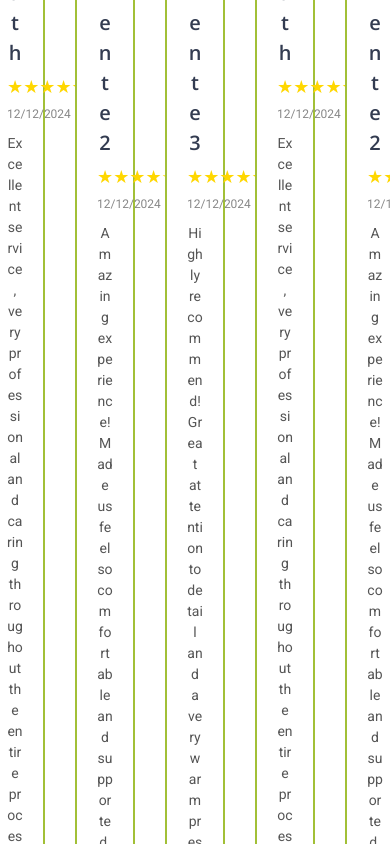
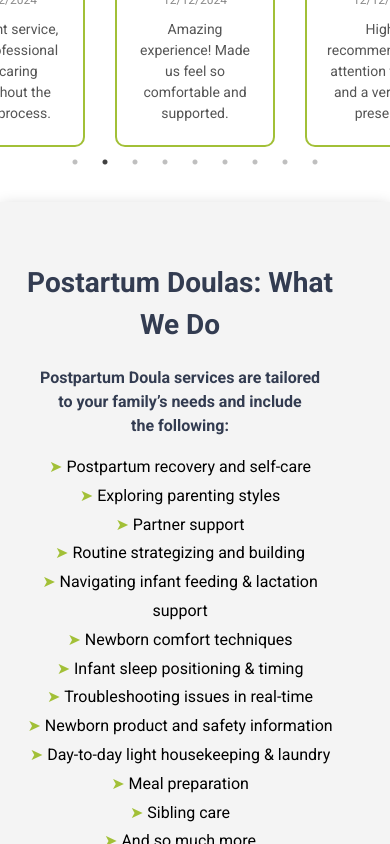
Before and after one commit to Victor-Settin/SiteQueenDoula, a React (Create React App) app: page / in a window 390 px wide. Shown: the part 2127-2971 px from the top of the page. Built offline with nearby package versions, Linux system fonts and the light colour scheme.

Commit message:
add responsividade carousel

```diff
--- a/package.json
+++ b/package.json
@@ -13,6 +13,7 @@
     "react-dom": "^18.3.1",
     "react-hook-form": "^7.54.0",
     "react-icons": "^5.4.0",
+    "react-responsive": "^10.0.0",
     "react-router-dom": "^7.0.2",
     "react-scripts": "5.0.1",
     "react-slick": "^0.30.2",
--- /dev/null
+++ b/src/Components/DoulaServices/DoulaServices.css
@@ -0,0 +1,74 @@
+.doula-services {
+    background-color: #f4f4f4;
+    box-shadow: 0 4px 15px rgba(0, 0, 0, 0.2);
+    padding: 40px 0;
+    margin-top: 55px;
+  }
+
+  .doula-container {
+    display: flex;
+    justify-content: space-between;
+    max-width: 1100px;
+    margin: 0 auto;
+    padding: 20px;
+  }
+
+  .doula-left {
+    flex: 1;
+    padding-right: 30px;
+  }
+
+  .doula-description {
+    font-weight: bold;
+    margin-bottom: 15px;
+    color: #333c51;
+  }
+
+  .doula-list {
+    list-style: none;
+    padding: 0;
+    line-height: 1.8;
+  }
+
+  .doula-footer {
+    font-style: italic;
+    color: #a2c037;
+    margin-top: 10px;
+    display: block;
+  }
+
+  .doula-right {
+    flex: 1;
+    padding-left: 30px;
+    border-left: 1px solid #ddd;
+  }
+
+  .doula-right h3 {
+    color: #8b6f5a;
+    margin-bottom: 10px;
+  }
+
+  .support-list {
+    list-style: none;
+    padding: 0;
+    line-height: 1.8;
+  }
+
+  .support-list span {
+    font-size: 1.2rem;
+    margin-right: 5px;
+  }
+
+  .invite-button {
+    background-color: #b65d4c;
+    color: #fff;
+    border: none;
+    padding: 10px 20px;
+    cursor: pointer;
+    margin-top: 20px;
+    font-size: 1rem;
+  }
+
+  .invite-button:hover {
+    background-color: #9d4b3d;
+  }
--- /dev/null
+++ b/src/Components/DoulaServices/DoulaServices.js
@@ -0,0 +1,67 @@
+import React from 'react';
+import './DoulaServices.css';
+
+const DoulaServices = () => {
+  return (
+    <section className="doula-services">
+      <div className="doula-container">
+        <div className="doula-left">
+          <div className="section-title">Postartum Doulas: What We Do</div>
+          <p className="doula-description">
+            <strong>
+              Postpartum Doula services are tailored to your family’s needs and include the following:
+            </strong>
+          </p>
+          <ul className="doula-list">
+
+            <li>
+                <div style={{ color: '#a2c037', display: 'inline' }}>➤</div> Postpartum recovery and self-care
+            </li>
+            <li>
+                <div style={{ color: '#a2c037', display: 'inline' }}>➤</div> Exploring parenting styles
+            </li>
+            <li>
+                <div style={{ color: '#a2c037', display: 'inline' }}>➤</div> Partner support
+            </li>
+            <li>
+                <div style={{ color: '#a2c037', display: 'inline' }}>➤</div> Routine strategizing and building
+            </li>
+            <li>
+                <div style={{ color: '#a2c037', display: 'inline' }}>➤</div> Navigating infant feeding & lactation support
+            </li>
+            <li>
+                <div style={{ color: '#a2c037', display: 'inline' }}>➤</div> Newborn comfort techniques
+            </li>
+            <li>
+                <div style={{ color: '#a2c037', display: 'inline' }}>➤</div> Infant sleep positioning & timing
+            </li>
+            <li>
+                <div style={{ color: '#a2c037', display: 'inline' }}>➤</div> Troubleshooting issues in real-time
+            </li>
+            <li>
+                <div style={{ color: '#a2c037', display: 'inline' }}>➤</div> Newborn product and safety information
+            </li>
+            <li>
+                <div style={{ color: '#a2c037', display: 'inline' }}>➤</div> Day-to-day light housekeeping & laundry
+            </li>
+            <li>
+                <div style={{ color: '#a2c037', display: 'inline' }}>➤</div> Meal preparation
+            </li>
+            <li>
+                <div style={{ color: '#a2c037', display: 'inline' }}>➤</div> Sibling care
+            </li>
+            <li>
+                <div style={{ color: '#a2c037', display: 'inline' }}>➤</div> And so much more
+            </li>
+            </ul>
+
+          <em className="doula-footer">
+            We provide solutions, or we have a personally vetted referral for the solution!
+          </em>
+        </div>
+      </div>
+    </section>
+  );
+};
+
+export default DoulaServices;
--- a/src/Pages/Home/Home.css
+++ b/src/Pages/Home/Home.css
@@ -191,6 +191,10 @@ img.home-image {
   margin: 0 -15px; /* Compensa a margem extra para alinhar os slides com o contêiner */
 }
 
+.content-side-about-me{
+  font-size: 18px;
+}
+
 .date-time{
   font-size: 12px;
     line-height: 18px;
--- a/src/Pages/Home/Home.js
+++ b/src/Pages/Home/Home.js
@@ -10,6 +10,8 @@ import { motion } from 'framer-motion'; // Importa o framer-motion
 import Slider from 'react-slick'; // Importa o componente Slider
 import "slick-carousel/slick/slick.css";
 import "slick-carousel/slick/slick-theme.css";
+import DoulaServices from '../../Components/DoulaServices/DoulaServices';
+import { useMediaQuery } from 'react-responsive'; // Importa o hook para responsividade
 
 const Home = () => {
   const recommendations = [
@@ -30,20 +32,53 @@ const Home = () => {
       image: cliente3,
       rating: 5,
       comment: "Highly recommend! Great attention to detail and a very warm presence."
-    }
+    }, {
+      name: "Cliente2",
+      image: cliente2,
+      rating: 4,
+      comment: "Amazing experience! Made us feel so comfortable and supported."
+    }, {
+      name: "Cliente2",
+      image: cliente2,
+      rating: 4,
+      comment: "Amazing experience! Made us feel so comfortable and supported."
+    }, {
+      name: "Cliente2",
+      image: cliente2,
+      rating: 4,
+      comment: "Amazing experience! Made us feel so comfortable and supported."
+    }, {
+      name: "Cliente2",
+      image: cliente2,
+      rating: 4,
+      comment: "Amazing experience! Made us feel so comfortable and supported."
+    }, {
+      name: "Cliente2",
+      image: cliente2,
+      rating: 4,
+      comment: "Amazing experience! Made us feel so comfortable and supported."
+    }, {
+      name: "Cliente2",
+      image: cliente2,
+      rating: 4,
+      comment: "Amazing experience! Made us feel so comfortable and supported."
+    },
   ];
+
+   // Define a lógica para diferentes tamanhos de tela
+   const isSmallScreen = useMediaQuery({ maxWidth: 400 });
 
   const settings = {
     dots: true,
     infinite: true,
     speed: 500,
-    slidesToShow: 3,
+    slidesToShow: 1,
     slidesToScroll: 1,
     autoplay: true,
     autoplaySpeed: 3000,
     arrows: false,
     centerMode: true, // Ativa espaçamento entre os slides
-    centerPadding: '60px' // Define o espaçamento interno
+    centerPadding: isSmallScreen ? '100px' : '280px', // Muda dinamicamente
   };
 
 
@@ -141,7 +176,7 @@ const Home = () => {
           ))}
         </Slider>
       </div>
-      <div> adsdsa</div>
+      <DoulaServices></DoulaServices>
     </div>
   );
 };
```
Also changed, not shown: 2 other files (tests, documents, lock files or other folders).
